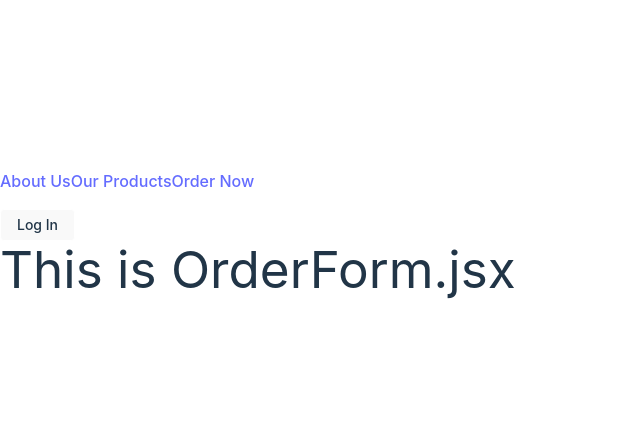
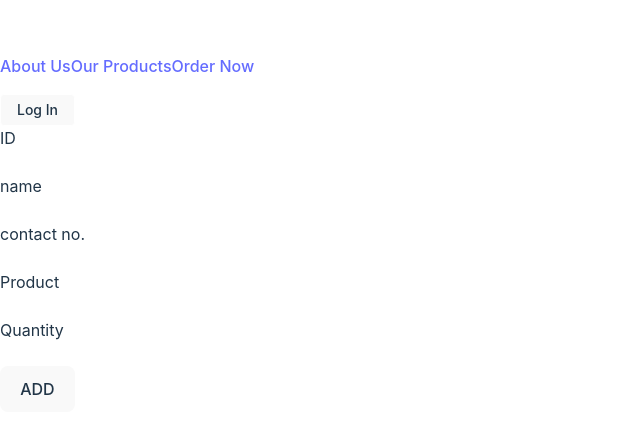
Before and after one commit to FennecOmega/IM2FinalProject, a React (Vite) app in the folder client/: page /order-form in a window 1280 px wide. Shown: the part 167-600 px from the top of the page, without its empty margins (0-640 px from the left). Built offline with nearby package versions, Linux system fonts and the light colour scheme.

Commit message:
feat: Created impromptu order form and order list

```diff
--- a/client/src/App.jsx
+++ b/client/src/App.jsx
@@ -32,7 +32,7 @@ const LogOut = () => {
          <Routes>
           <Route path="/" element={isLoggedIn ? <Navigate to="/dashboard"/> : <Navigate to="/about-us"/>}/>
           <Route path="/about-us" element={<AboutUs/>}/>
-          <Route path="/product-display" element={<ProductDisplay/>}/>
+          <Route path="/our-products" element={<ProductDisplay/>}/>
           <Route path="/order-form" element={<OrderForm/>}/>
           <Route path="/dashboard" element={<Dashboard/>}/>
          </Routes>
--- /dev/null
+++ b/client/src/Components/NameForm.jsx
@@ -0,0 +1,34 @@
+import { useState } from 'react'
+
+function NameForm({changeForms}){
+
+    const [list, setList] = useState({})
+
+    function changeForm(){
+       changeForms(list)
+    }
+
+   return (
+
+      <>
+      <p>ID</p>
+      <input type="text" className="border-4 border-black" onChange={(e) => setList({...list, ID: e.target.value})}></input>
+      <p>name</p>
+      <input type="text" className="border-4 border-black" onChange={(e) => setList({...list, Name: e.target.value})}></input>
+      <p>contact no.</p>
+      <input type="text" className="border-4 border-black" onChange={(e) => setList({...list, Contact: e.target.value})}></input>
+      <p>Product</p>
+      <input type="text" className="border-4 border-black" onChange={(e) => setList({...list, Product: e.target.value})}></input>
+      <p>Quantity</p>
+      <input type="text" className="border-4 border-black" onChange={(e) => setList({...list, Quantity: e.target.value})}></input>
+      <p></p>
+
+      <button onClick={changeForm}>ADD</button>
+
+      </>
+
+   )
+
+}
+
+export default NameForm
--- a/client/src/Components/NavBar.jsx
+++ b/client/src/Components/NavBar.jsx
@@ -12,11 +12,11 @@ function NavBar({LoginState, Login, Logout}){
 
       <div className=" block flex-grow lg:flex lg:items-center lg:w-auto">
        <div className="text-sm lg:flex-grow">
-         <Link to="/AboutUs" href="#responsive-header" className="block mt-4 lg:inline-block lg:mt-0 text-teal-200 hover:text-white mr-4">About Us</Link>
+         <Link to="/about-us" href="#responsive-header" className="block mt-4 lg:inline-block lg:mt-0 text-teal-200 hover:text-white mr-4">About Us</Link>
 
-         <Link to="/ProductDisplay" href="#responsive-header" className="block mt-4 lg:inline-block lg:mt-0 text-teal-200 hover:text-white mr-4">Our Products</Link>
+         <Link to="/products" href="#responsive-header" className="block mt-4 lg:inline-block lg:mt-0 text-teal-200 hover:text-white mr-4">Our Products</Link>
 
-         <Link to="/OrderForm" href="#responsive-header" className="block mt-4 lg:inline-block lg:mt-0 text-teal-200 hover:text-white mr-4">Order Now</Link>
+         <Link to="/order-form" href="#responsive-header" className="block mt-4 lg:inline-block lg:mt-0 text-teal-200 hover:text-white mr-4">Order Now</Link>
          </div>
 
          <div>
--- /dev/null
+++ b/client/src/Components/OrdersList.jsx
@@ -0,0 +1,16 @@
+import "../index.css"
+
+function OrdersList({Order}){
+
+  return(
+    <>
+     <div>
+        <p>{Order.ID}, {Order.Name}, {Order.Contact}, {Order.Product}, {Order.Quantity}</p>
+        <br></br>
+     </div>
+    </>
+  )
+
+}
+
+export default OrdersList
--- a/client/src/Pages/ClientPages/AboutUs.jsx
+++ b/client/src/Pages/ClientPages/AboutUs.jsx
@@ -1,7 +1,7 @@
 import "../../index.css"
 import bakingbread1 from "../../data/images/BakingBread.jpg";
 import bakingbread2 from "../../data/images/BakingBread2.jpg";
-import NavBar from "../../Components/NavBar.jsx";
+
 
 function AboutUs() {
   return (
--- a/client/src/Pages/ClientPages/OrderForm.jsx
+++ b/client/src/Pages/ClientPages/OrderForm.jsx
@@ -1,9 +1,30 @@
 import "../../index.css";
+import { useState } from 'react'
+import NameForm from "../../Components/NameForm.jsx"
+import OrdersList from "../../Components/OrdersList.jsx"
 
 function OrderForm() {
+
+  const [ forms, setForms ] = useState([]);
+
+  function changeForms(form) {
+
+    setForms((forms) => [...forms, form])
+
+
+  }
+
+  console.log(forms)
+
   return (
    <>
-    <h1 className="w-screen">This is OrderForm.jsx</h1>
+    <div className="flex align-content: center">
+    <NameForm changeForms={changeForms}/>
+    </div>
+
+    <div className="flex align-content: center mt-10">
+    {forms.map((form) => <OrdersList Order={form}/>)}
+    </div>
    </>
   );
 }
```
